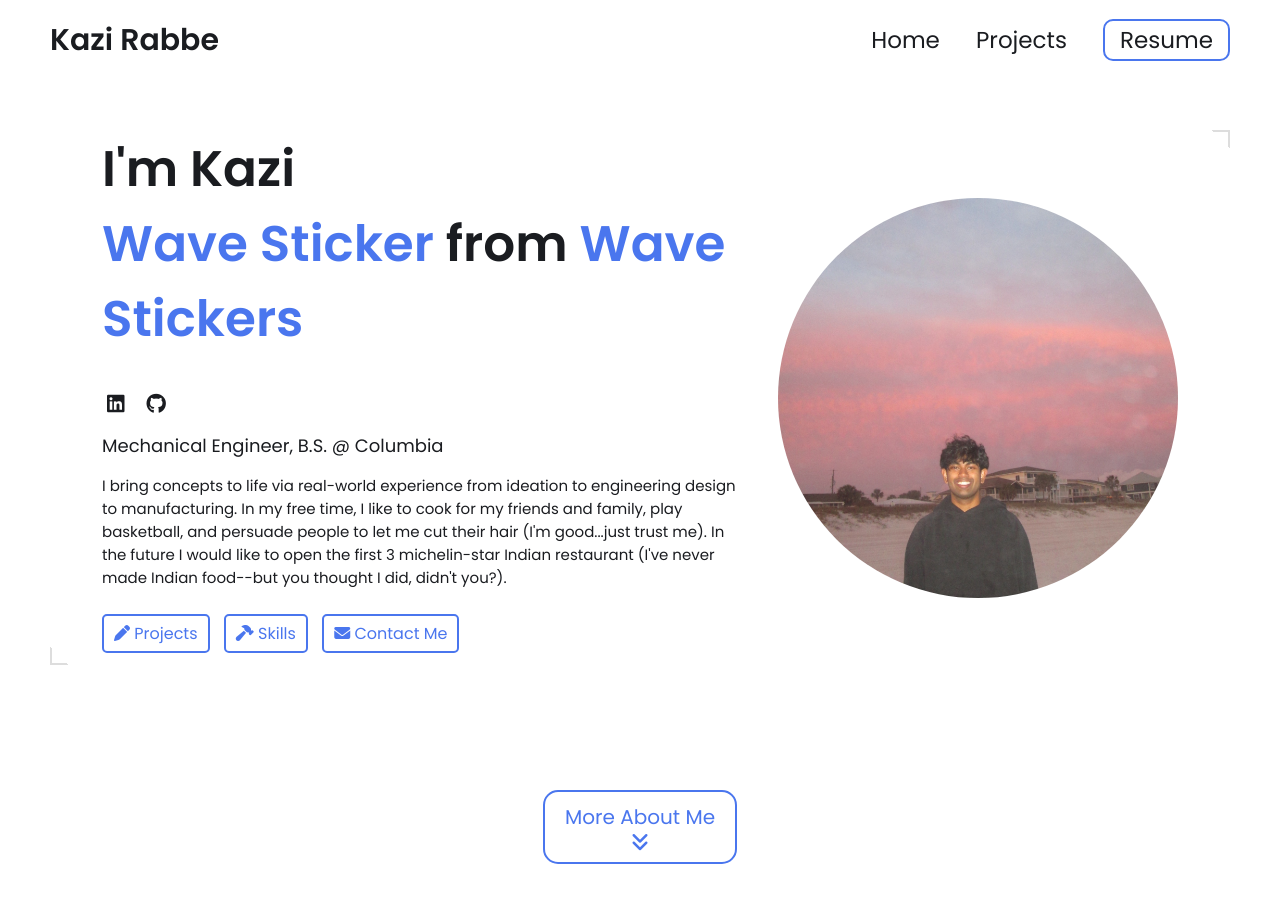
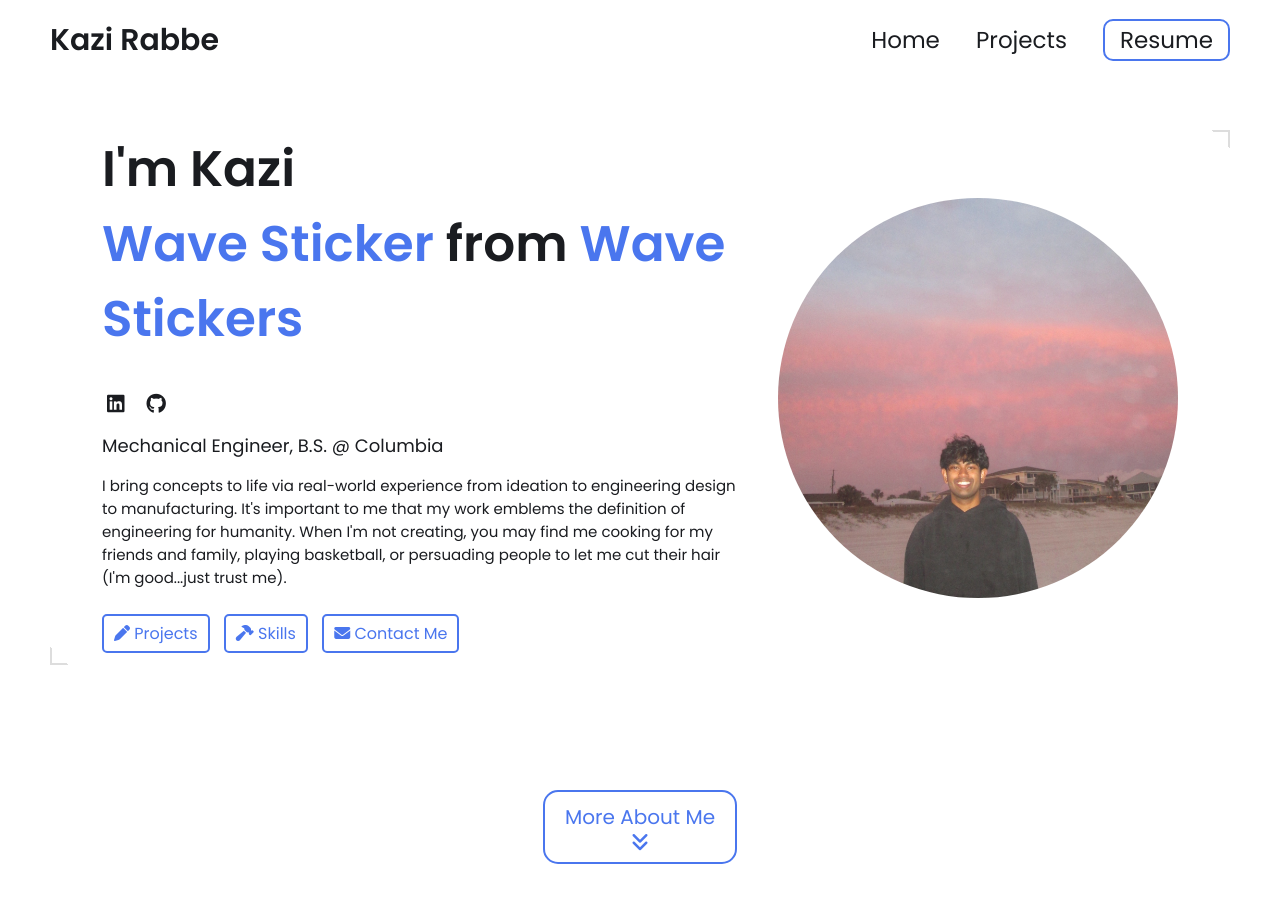
Before and after one commit to kazi-rabbe/kazi-rabbe.github.io, a Jekyll site: the page built from index.html, in a window 1280 px wide and 900 px high. Built offline with Jekyll 4.4.1, drawn with Linux system fonts in a browser that asks for light colours; a script that is not in the unit is left out.

Commit message:
Update _config.yml

```diff
--- a/_config.yml
+++ b/_config.yml
@@ -14,12 +14,12 @@ title: Kazi Rabbe's Portfolio # This is what shows up in the tab of the browser
 # Hero Section
 name: Kazi Rabbe
 headline: Mechanical Engineer, B.S. @ Columbia
-description: >- # dont remove this line. this will ignore all new lines until the next section
-  I bring concepts to life via real-world experience from ideation to engineering design to manufacturing.
+description:  |- #>- # dont remove this line. this will ignore all new lines until the next section
+  I bring concepts to life via real-world experience from ideation to engineering design to manufacturing. It's important to me that my work emblems the definition of engineering for humanity.
 
-  In my free time, I like to cook for my friends and family, play basketball, and persuade people to let me cut their hair (I'm good...just trust me).
+  When I'm not creating, you may find me cooking for my friends and family, playing basketball, or persuading people to let me cut their hair (I'm good...just trust me).
 
-  In the future I would like to open the first 3 michelin-star Indian restaurant (I've never made Indian food--but you thought I did, didn't you?).
+
 
 
 # Place your profile image in /assets/images/profile-image/folder and edit the file name
```
